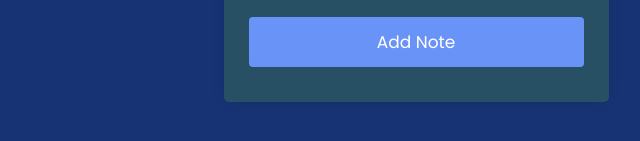
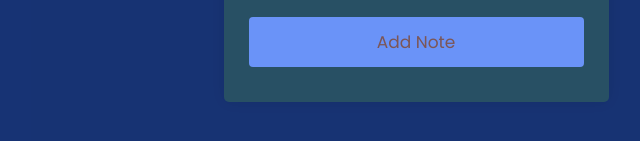
Before and after one commit to amon152/note-app, a plain HTML site: page index.html in a window 1280 px wide. Both pictures are taken after a click on the item "Add new note". Shown: the part 537-678 px from the top of the page, 224-864 px from the left. Drawn offline with nearby package versions, Linux system fonts and the light colour scheme.

Commit message:
more appealing

```diff
--- a/style.css
+++ b/style.css
@@ -222,7 +222,7 @@ form .row textarea{
 form button{
   width: 100%;
   height: 50px;
-  color: #fff;
+  color: rgb(124, 86, 86);
   outline: none;
   border: none;
   cursor: pointer;
```
